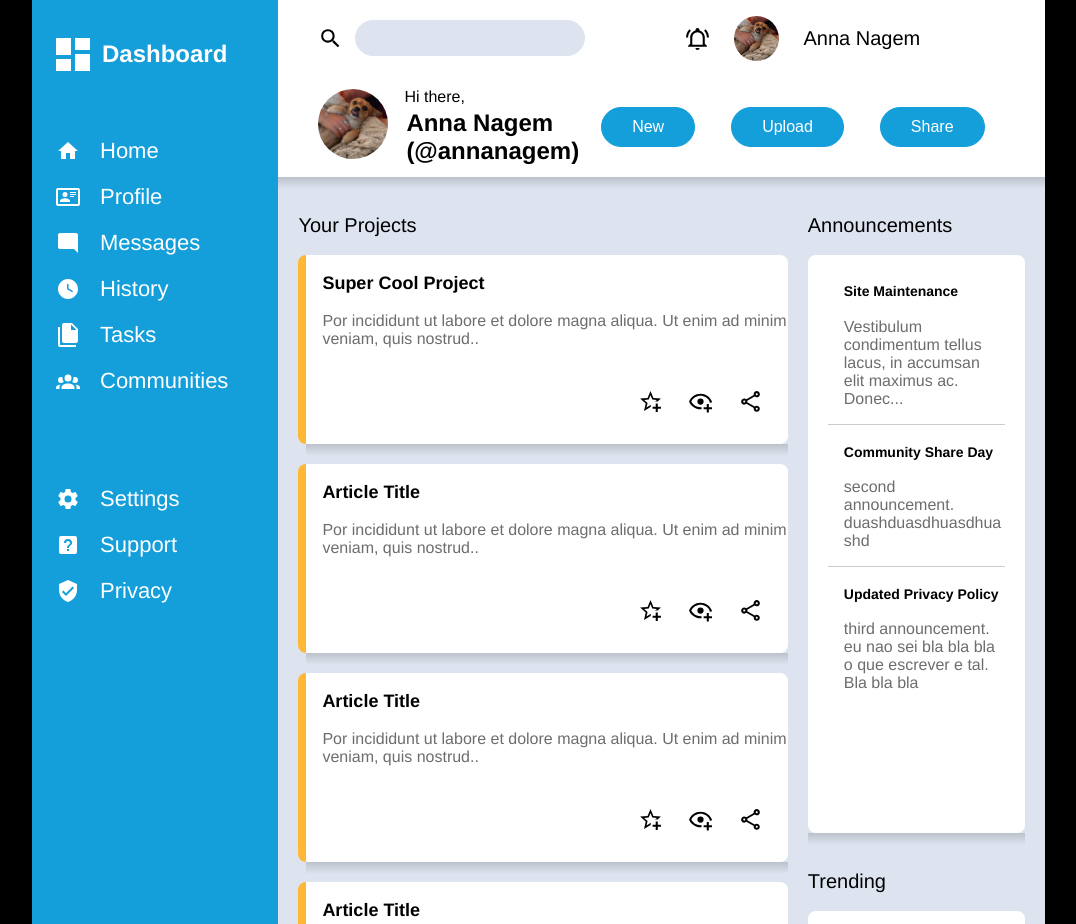
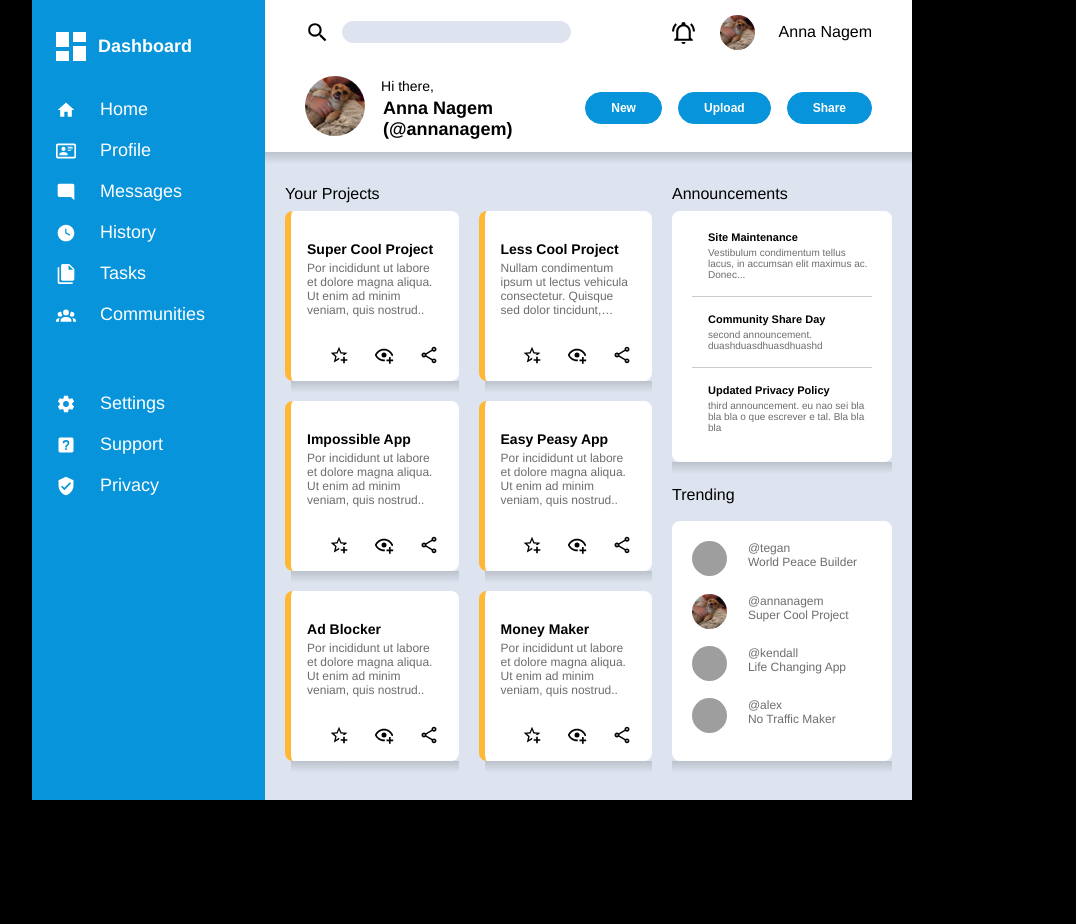
Before and after one commit to annanagem/admin-dashboard, a plain HTML site: page index.html in a window 1280 px wide. Shown: the top 924 px of the page, without its empty margins (168-1244 px from the left). After the commit the page ends 800 px from the top, so only its background shows below. Drawn offline with Linux system fonts and the light colour scheme; grey boxes are pictures that could not be loaded.

Commit message:
final adjustments

```diff
--- a/index.html
+++ b/index.html
@@ -87,13 +87,13 @@
 
             <div class="secondcol">
                 <img src="icons/bell.svg" alt="alert" width="25px" class="bell-icon">
-                <img src="icons/avatar.jpeg" alt="profile" width="45px" class="avatar">
+                <img src="icons/avatar.jpeg" alt="profile" width="35px" class="avatar">
                 <h2>Anna Nagem</h2>
             </div>
 
             <div class="firstrow">
                 <div class="mainavatar">
-                    <img src="icons/avatar.jpeg" alt="profile" width="70px" class="avatar">
+                    <img src="icons/avatar.jpeg" alt="profile" width="60px" class="avatar">
                 </div>
 
                 <div class="username">
@@ -136,7 +136,20 @@
 
                     <div class="card">
                         <div class="cardtext">
-                            <h3>Article Title</h3>
+                            <h3>Less Cool Project</h3>
+                            <p>Nullam condimentum ipsum ut lectus vehicula consectetur. Quisque sed dolor tincidunt, consectetur sapien et, facilisis dolor. Duis sem purus, dignissim ut sapien in, varius pellentesque lacus.</p>
+                        </div>
+
+                        <div class="cardicons">
+                            <img src="icons/star.svg" width="25px">
+                            <img src="icons/eye.svg" width="25px">
+                            <img src="icons/share.svg" width="25px">
+                        </div>
+                    </div>
+
+                    <div class="card">
+                        <div class="cardtext">
+                            <h3>Impossible App</h3>
                             <p>Por incididunt ut labore et dolore magna aliqua. Ut enim ad minim veniam, quis nostrud..</p>
                         </div>
 
@@ -149,7 +162,7 @@
 
                     <div class="card">
                         <div class="cardtext">
-                            <h3>Article Title</h3>
+                            <h3>Easy Peasy App</h3>
                             <p>Por incididunt ut labore et dolore magna aliqua. Ut enim ad minim veniam, quis nostrud..</p>
                         </div>
 
@@ -162,7 +175,7 @@
 
                     <div class="card">
                         <div class="cardtext">
-                            <h3>Article Title</h3>
+                            <h3>Ad Blocker</h3>
                             <p>Por incididunt ut labore et dolore magna aliqua. Ut enim ad minim veniam, quis nostrud..</p>
                         </div>
 
@@ -175,7 +188,7 @@
 
                     <div class="card">
                         <div class="cardtext">
-                            <h3>Article Title</h3>
+                            <h3>Money Maker</h3>
                             <p>Por incididunt ut labore et dolore magna aliqua. Ut enim ad minim veniam, quis nostrud..</p>
                         </div>
 
@@ -186,18 +199,7 @@
                         </div>
                     </div>
 
-                    <div class="card">
-                        <div class="cardtext">
-                            <h3>Article Title</h3>
-                            <p>Por incididunt ut labore et dolore magna aliqua. Ut enim ad minim veniam, quis nostrud..</p>
-                        </div>
 
-                        <div class="cardicons">
-                            <img src="icons/star.svg" width="25px">
-                            <img src="icons/eye.svg" width="25px">
-                            <img src="icons/share.svg" width="25px">
-                        </div>
-                    </div>
 
                 </div>
 
@@ -236,7 +238,7 @@
                 <div class="board t">
 
                     <div class="trending-item">
-                        <img src="icons/avatar2.png" alt="profile" width="45px" class="avatar">
+                        <img src="icons/avatar2.png" alt="profile" class="avatar">
                     </div>
                     <div class="user1text">
                         <p class="user1">@tegan</p>
@@ -244,7 +246,7 @@
                     </div>
 
                      <div class="trending-item">
-                        <img src="icons/avatar.jpeg" alt="profile" width="45px" class="avatar">
+                        <img src="icons/avatar.jpeg" alt="profile" class="avatar">
                     </div>
                     <div class="user2text">
                         <p class="user2">@annanagem</p>
@@ -252,7 +254,7 @@
                     </div>
 
                      <div class="trending-item">
-                        <img src="icons/avatar3.png" alt="profile" width="45px" class="avatar">
+                        <img src="icons/avatar3.png" alt="profile" class="avatar">
                     </div>
                     <div class="user3text">
                         <p class="user3">@kendall</p>
@@ -260,7 +262,7 @@
                     </div>
 
                      <div class="trending-item">
-                        <img src="icons/avatar4.png" alt="profile" width="45px" class="avatar">
+                        <img src="icons/avatar4.png" alt="profile" class="avatar">
                     </div>
                     <div class="user4text">
                         <p class="user4">@alex</p>
--- a/style.css
+++ b/style.css
@@ -1,4 +1,4 @@
-@import url('https://fonts.googleapis.com/css2?family=Roboto:wght@400;700&display=swap');
+@import url('https://fonts.googleapis.com/css2?family=Roboto:wght@400;500;600;700&display=swap');
 
 body, html {
     margin: 0;
@@ -10,7 +10,6 @@ body, html {
     display: grid;
     grid-template-columns: auto 1fr;
     padding: 0px 200px;
-    min-height: 100vh;
     background-color: black;
 }
 
@@ -20,9 +19,9 @@ body, html {
 }
 
 .dashleft {
-    background-color: rgb(20, 158, 218);
+    background-color: rgb(8, 148, 218);
     padding: 24px;
-    padding-right: 50px;
+    padding-right: 60px;
 }
 
 .sidebar {
@@ -30,7 +29,7 @@ body, html {
     grid-template-rows: auto 1fr auto;
     grid-column: 1 / 2;
     color: white;
-    gap: 30px;
+    gap: 10px;
 }
 
 .sbr-1 {
@@ -52,27 +51,22 @@ body, html {
 }
 
 .gridicon .big {
-    width: 15px;
-    height: 17px;
+    width: 13px;
+    height: 15px;
     background: white;
 }
 
 .gridicon .small {
-    width: 15px;
-    height: 12px;
+    width: 13px;
+    height: 10px;
     background: white;
-}
-
-.sbr-2,
-.sbr-3 {
-    padding-left: 0; /* alinhamento real começa aqui */
 }
 
 #menu-um,
 #menu-dois {
     display: grid;
     padding-left: 0;
-    margin-top: 24px;
+    margin-top: 20px;
 }
 
 #menu-um li,
@@ -81,22 +75,26 @@ body, html {
     grid-template-columns: 24px 1fr;
     align-items: center;
     gap: 20px;
+    font-size: 18px;
+    font-weight: 500;
 }
 
 #menu-um svg,
 #menu-dois svg {
     fill: white;
+    width: 20px;
 }
 
 .dashright {
     display: grid;
     grid-template-rows: auto 1fr;
+    min-height: 100vh
 }
 
 .header {
     position: relative;
     display: grid;
-    grid-template-columns: 2fr 1fr;
+    grid-template-columns: 3fr 1fr;
     grid-template-rows: auto auto;
     grid-row: 1 / 2;
     background-color: white;
@@ -133,9 +131,8 @@ body, html {
 }
 
 .search-input {
-    width: 90%;
-    padding: 8px 12px;
-    border-radius: 999px;
+    width: 100%;
+    border-radius: 100px;
     border: 1px solid rgb(221, 228, 239);
     font-size: 16px;
     background-color:rgb(221, 228, 239);
@@ -145,7 +142,7 @@ body, html {
     display: grid;
     grid-template-columns: auto auto auto;
     align-items: center;
-    justify-content: center;
+    justify-content: right;
     gap: 24px;
     grid-area: user;
 }
@@ -169,7 +166,7 @@ body, html {
 }
 
 .hithere {
-    font-size: 16px;
+    font-size: 14px;
     font-weight: 500;
 }
 
@@ -184,23 +181,23 @@ body, html {
 
 button {
     border-radius: 24px;
-    border: 1px solid rgb(20, 158, 218);
-    background-color: rgb(20, 158, 218);
+    border: 1px solid rgb(8, 148, 218);
+    background-color: rgb(8, 148, 218);
     color: white;
-    font-weight: 500;
-    margin-right: 20px;
-    padding: 10px 30px;
-    font-size: 16px;
+    font-weight: 600;
+    padding: 8px 25px;
+    font-size: 12px;
 }
 
 
 .main {
     display: grid;
-    grid-template-columns: 3fr 1fr;
-    grid-template-rows: auto 1fr auto 1fr;
+    grid-template-columns: 2fr 220px;
     background-color: rgb(221, 228, 239);
     padding: 20px;
-    gap: 20px;
+    column-gap: 20px;
+    row-gap: 10px;
+    align-content: start;
     grid-template-areas:
     "projects announcements"
     "cards aboard"
@@ -214,17 +211,23 @@ button {
 
 .cards {
     display: grid;
-    grid-template-columns: repeat(auto-fit, minmax(280px, 1fr));
-    gap:20px;
+    grid-template-columns: repeat(2, 1fr);
+    gap: 20px;
     grid-area: cards;
+    align-content: start;
 }
 
 .card {
-    display: grid;
     position: relative;
+    display: flex;
+    flex-direction: column;
+    height: 120px;
     background-color: white;
     border-radius: 8px;
-    border-left: 8px solid rgba(255, 166, 0, 0.792);
+    border-left: 6px solid rgba(255, 166, 0, 0.792);
+    padding-right: 20px;
+    padding-top: 30px;
+    padding-bottom: 20px;
 }
 
 .card::after {
@@ -244,16 +247,37 @@ button {
 
 .cardtext {
     text-align: left;
+    flex: 0 0 auto;
 }
 
+.cardtext p {
+  display: -webkit-box;
+  line-clamp: 4;
+  -webkit-line-clamp: 4;
+  -webkit-box-orient: vertical;
+  overflow: hidden;
+  margin: 0;
+}
 
 .cardicons {
-    display: grid;
-    grid-auto-flow: column;
+    position: absolute;
+    bottom: 16px;
+    right: 20px;
+    display: flex;
+    justify-content: flex-end;
     gap: 25px;
-    justify-self: end;
-    align-self: end;
-    padding: 25px 25px 30px 0px;
+}
+
+.cardicons img {
+    width: 20px;
+}
+
+.cardtext h3 {
+    margin: 0 0 4px;
+}
+
+.cardtext p {
+    margin: 0;
 }
 
 .announcements {
@@ -262,7 +286,17 @@ button {
 
 .board.a {
     grid-area: aboard;
-    padding: 10px 20px;
+    padding: 20px;
+}
+
+.board.a p {
+    font-size: 10px;
+    margin: 0;
+}
+
+.board.a h4 {
+    margin: 0 0 4px;
+    font-size: 11px;
 }
 
 .ann {
@@ -289,20 +323,18 @@ button {
     "user2avatar user2text"
     "user3avatar user3text"
     "user4avatar user4text";
-    padding: 20px;
-    gap: 20px;
+    padding: 20px 30px 20px 20px;
+    row-gap: 10px;
 }
 
 .board.t p {
     margin: 0;
 }
 
-.trending-item {
-  display: grid;
-  grid-template-columns: 40px 1fr;
-  align-items: center;
+.board.t img {
+    width: 35px;
+    height: 35px;
 }
-
 
 .user1 {
     grid-area: user1;
@@ -348,14 +380,14 @@ button {
 }
 
 p {
-    font-size: 16px;
+    font-size: 12px;
     text-align: left;
     padding-left: 16px;
     color: rgb(111, 108, 108);
 }
 
 h1 {
-    font-size: 24px;
+    font-size: 18px;
 }
 
 ul {
@@ -369,18 +401,18 @@ li {
 }
 
 h2 {
-    font-size: 20px;
-    font-weight: 400;
+    font-size: 16px;
+    font-weight: 500;
 }
 
 h3 {
-    font-size: 18px;
+    font-size: 14px;
     font-weight: 600;
     padding-left: 16px;
 }
 
 h4 {
-    font-size: 14px;
+    font-size: 12px;
     font-weight: 600;
     padding-left: 16px;
 }
```
